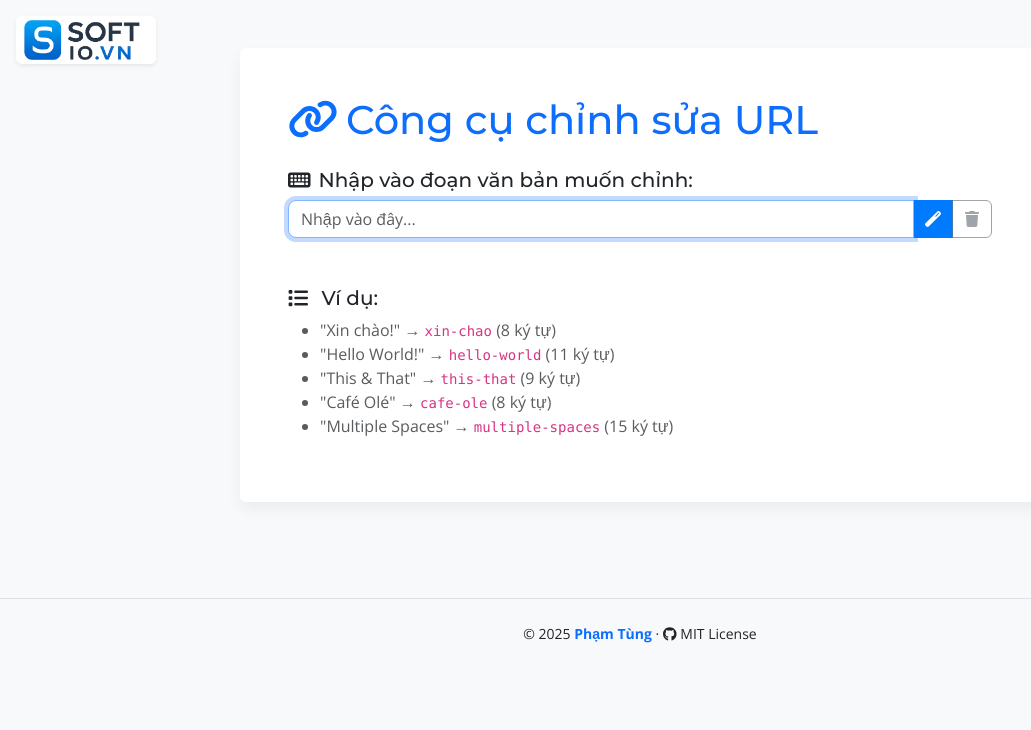
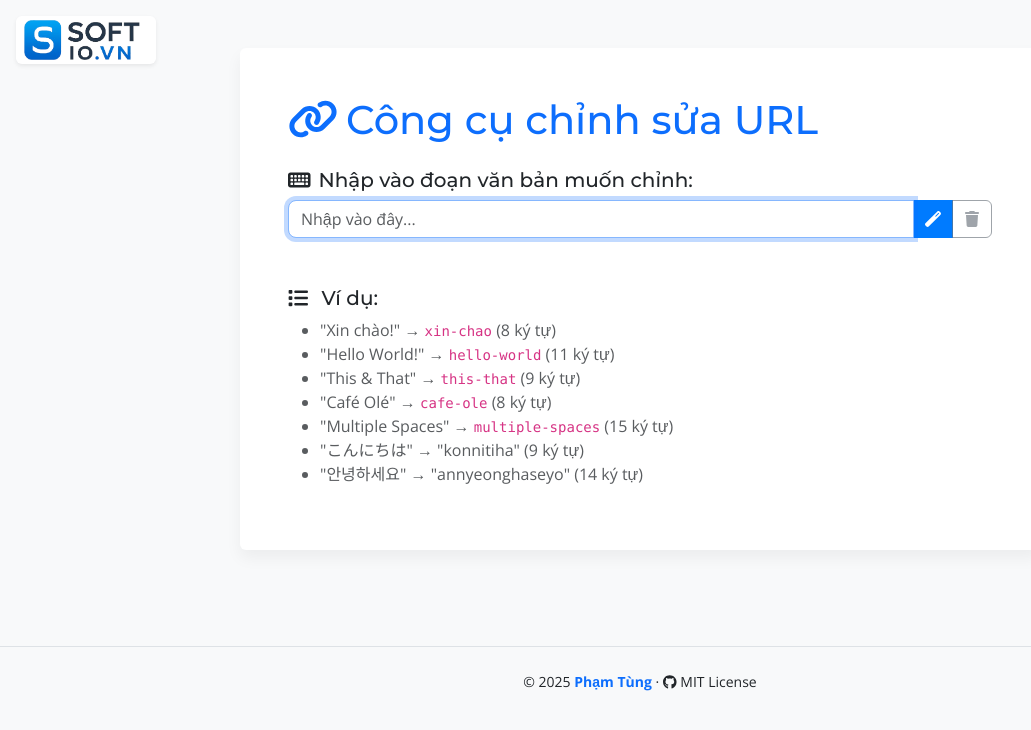
Before and after one commit to tungpham42/chinh-url, a React (Create React App) app: page / in a window 1280 px wide. Shown: the top 730 px of the page, without its empty margins (0-1031 px from the left). Built offline with nearby package versions, Linux system fonts and the light colour scheme.

Commit message:
Update RomanizeTool.js

```diff
--- a/src/components/RomanizeTool.js
+++ b/src/components/RomanizeTool.js
@@ -170,6 +170,8 @@ const RomanizeTool = () => {
             <li>
               "Multiple Spaces" → <code>multiple-spaces</code> (15 ký tự)
             </li>
+            <li>"こんにちは" → "konnitiha" (9 ký tự)</li>
+            <li>"안녕하세요" → "annyeonghaseyo" (14 ký tự)</li>
           </ul>
         </div>
       </div>
```
